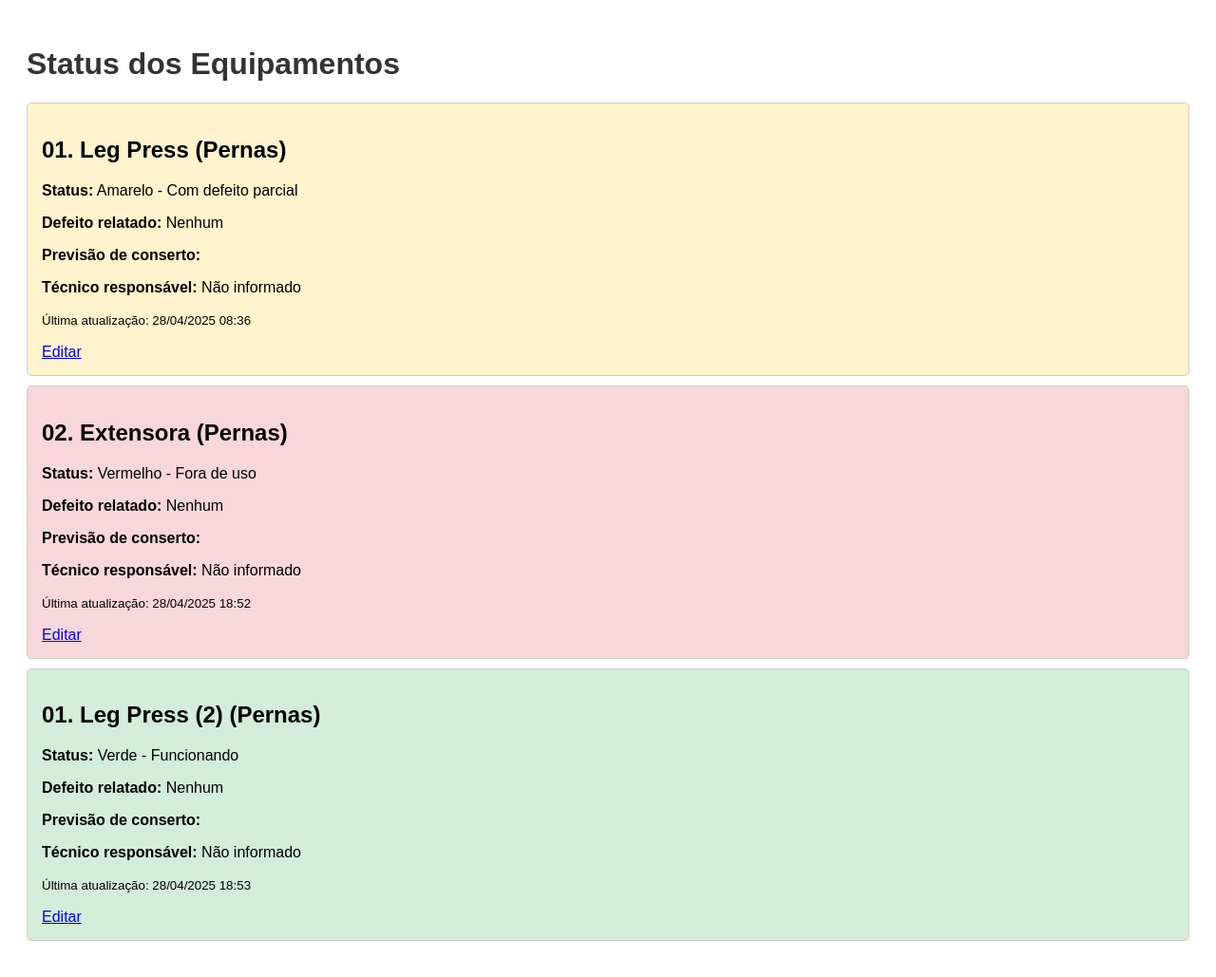
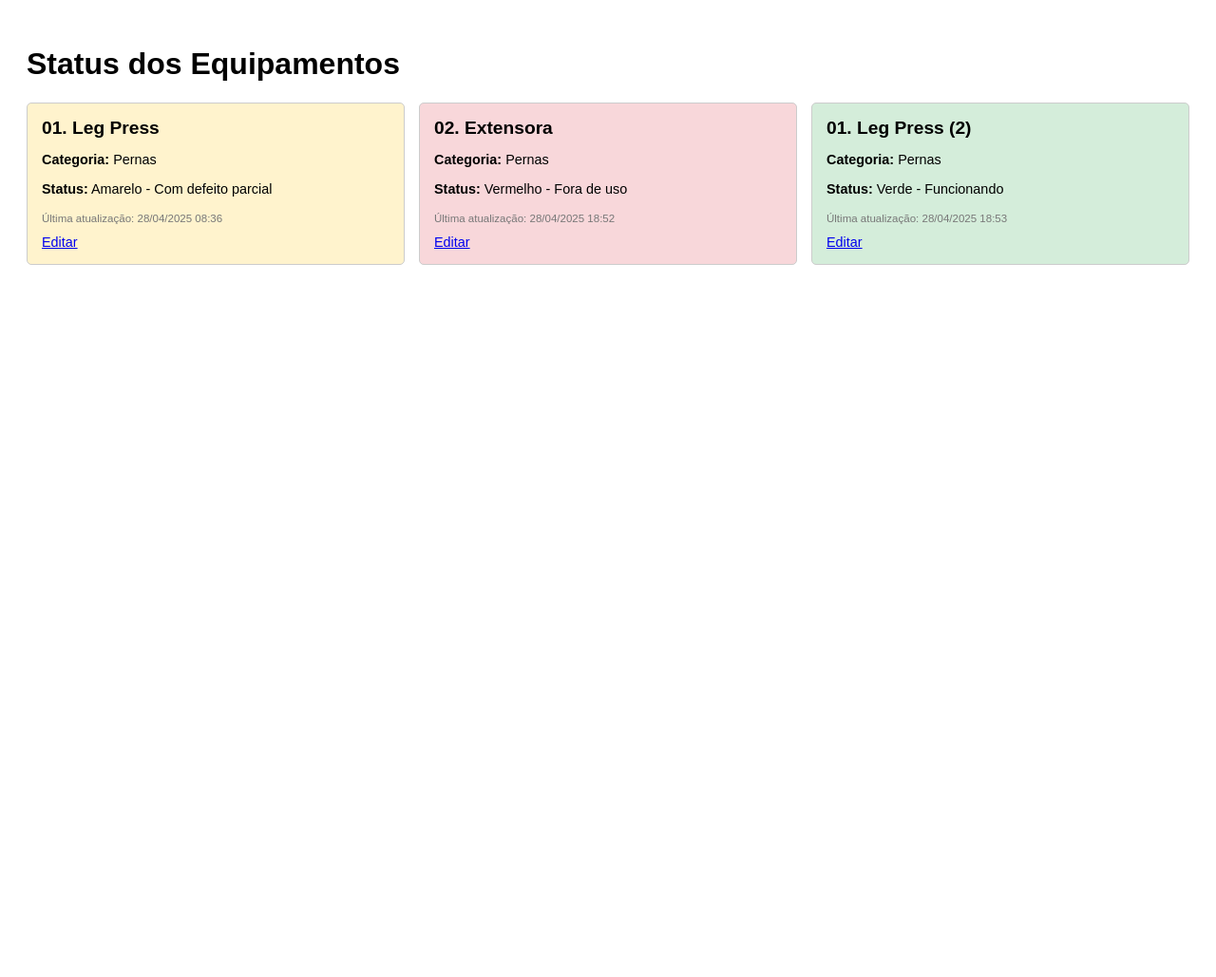
Before and after one commit to Mariaecota/smartfit-manutencao, a Django app: page / in a window 1280 px wide. Shown: the whole page at 95% size. After the commit the page ends 279 px from the top, so only its background shows below. Run offline with Django 5.2, Linux system fonts and the light colour scheme; data comes from the database, SQL or seed files in the repository; both versions use the stored data as it was after the commit.

Commit message:
visual menor

```diff
--- a/manutencao/equipamentos/templates/equipamentos/lista.html
+++ b/manutencao/equipamentos/templates/equipamentos/lista.html
@@ -5,30 +5,40 @@
     <title>Equipamentos - Manutenção Smart Fit</title>
     <style>
         body { font-family: Arial, sans-serif; padding: 20px; }
-        .equipamento { border: 1px solid #ccc; padding: 15px; margin-bottom: 10px; border-radius: 5px; }
+        .container {
+            display: grid; /* Usando Grid Layout para organizar os cards */
+            grid-template-columns: repeat(auto-fit, minmax(250px, 1fr)); /* Cria colunas responsivas */
+            gap: 15px; /* Espaçamento entre os cards */
+        }
+        .card {
+            border: 1px solid #ccc;
+            padding: 15px;
+            border-radius: 5px;
+        }
         .verde { background-color: #d4edda; }
         .amarelo { background-color: #fff3cd; }
         .vermelho { background-color: #f8d7da; }
-        h1 { color: #333; }
+        h2 { font-size: 1.2em; margin-top: 0; margin-bottom: 5px; }
+        p { margin-bottom: 5px; font-size: 0.9em; }
+        small { font-size: 0.8em; color: #777; }
+        .editar-link { display: block; margin-top: 10px; font-size: 0.9em; }
     </style>
 </head>
 <body>
     <h1>Status dos Equipamentos</h1>
 
-    {% for eq in equipamentos %}
-        <div class="equipamento {{ eq.status }}">
-            <h2>{{ eq.nome }} ({{ eq.categoria }})</h2>
+    <div class="container">
+        {% for eq in equipamentos %}
+        <div class="card {{ eq.status }}">
+            <h2>{{ eq.nome }}</h2>
+            <p><strong>Categoria:</strong> {{ eq.categoria }}</p>
             <p><strong>Status:</strong> {{ eq.get_status_display }}</p>
-            <p><strong>Defeito relatado:</strong> {{ eq.defeito_relatado|default:"Nenhum" }}</p>
-            <p><strong>Previsão de conserto:</strong> {{ eq.previsao_conserto|date:"d/m/Y" }}</p>
-            <p><strong>Técnico responsável:</strong> {{ eq.tecnico_responsavel|default:"Não informado" }}</p>
             <p><small>Última atualização: {{ eq.ultima_atualizacao|date:"d/m/Y H:i" }}</small></p>
-
-            <!-- Link para editar o equipamento -->
-            <a href="{% url 'editar_equipamento' eq.pk %}">Editar</a>
+            <a class="editar-link" href="{% url 'editar_equipamento' eq.pk %}">Editar</a>
         </div>
-    {% empty %}
+        {% empty %}
         <p>Nenhum equipamento registrado ainda.</p>
-    {% endfor %}
+        {% endfor %}
+    </div>
 </body>
 </html>
```
Also changed, not shown: manutencao/db.sqlite3.
